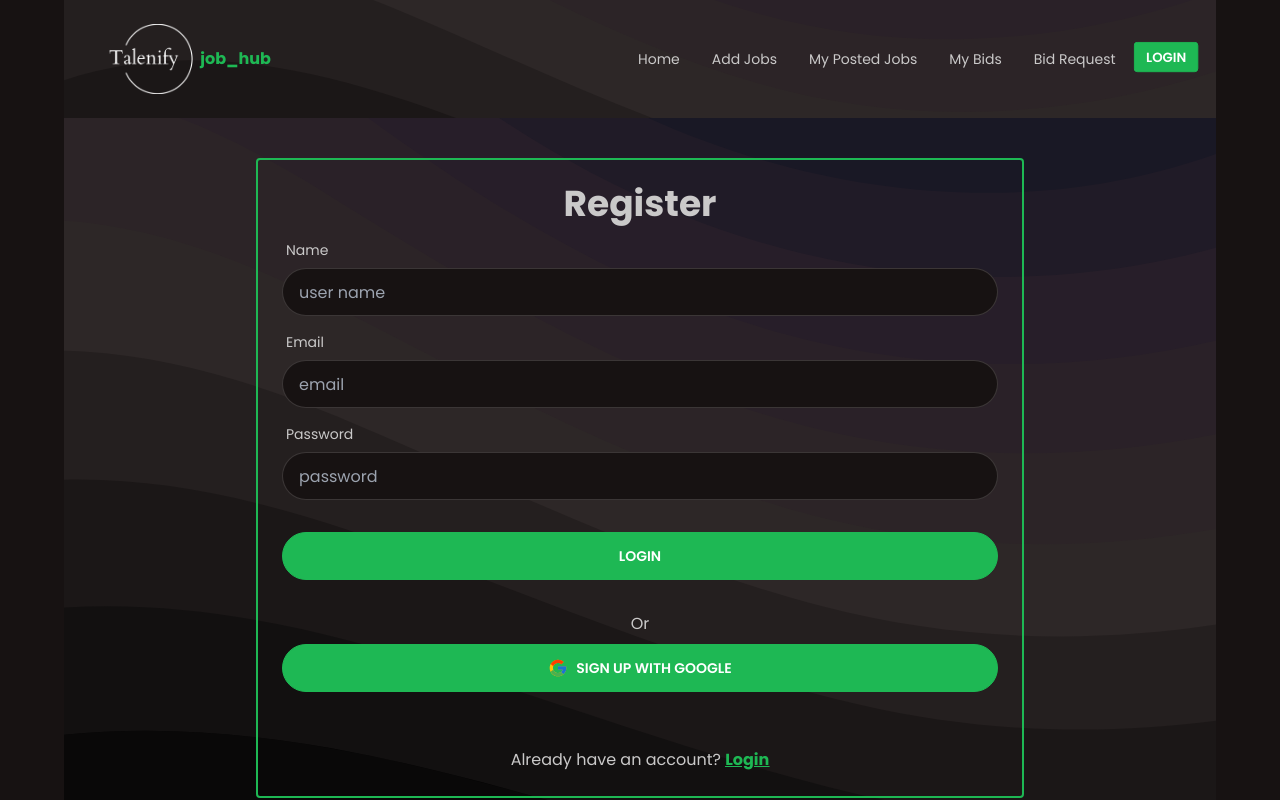
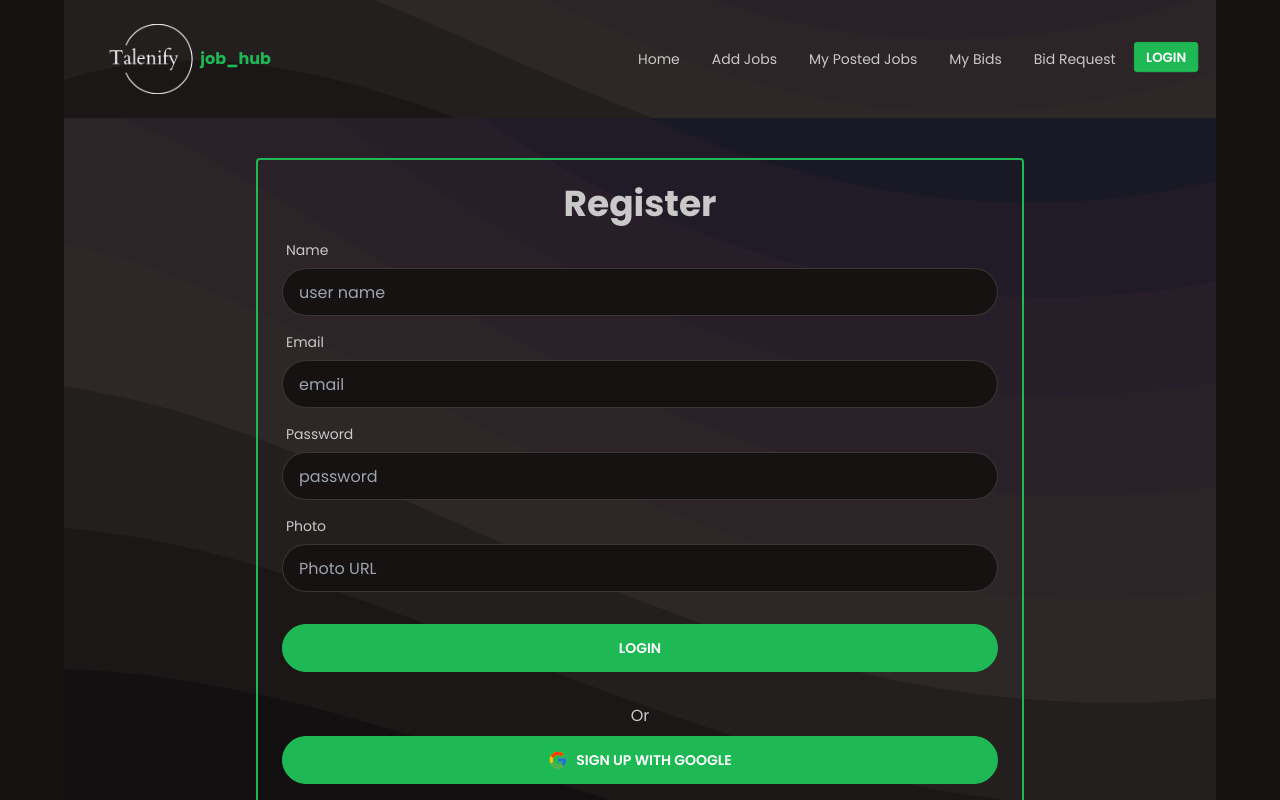
Before and after one commit to Bushra01-Dhaka/talenify, a React (Vite) app: page /register in a window 1280 px wide. Shown: the top 800 px of the page. Built offline with nearby package versions, Linux system fonts and the light colour scheme; no server answers; what @lordicon/element would draw is missing.

Commit message:
Updated user profile to set the photoUrl that user have provided

```diff
--- a/src/Firebase/firebase.config.jsx
+++ b/src/Firebase/firebase.config.jsx
@@ -1,5 +1,6 @@
 import { initializeApp } from "firebase/app";
 import { getAuth } from "firebase/auth";
+
 
 const firebaseConfig = {
   apiKey: "AIzaSyBJxYAx3XLEZZfkEyBT_etefh530XkqwoM",
--- a/src/Pages/Register/Register.jsx
+++ b/src/Pages/Register/Register.jsx
@@ -4,6 +4,8 @@ import nav_bg from "../../assets/logo/black-bg-banner.svg";
 import { useContext, useState } from "react";
 import { AuthContext } from "../../Provider/AuthProvider";
 import toast from "react-hot-toast";
+import { updateProfile } from "firebase/auth";
+
 
 const Register = () => {
   const { createUser,  googleLogin } = useContext(AuthContext);
@@ -22,8 +24,9 @@ const Register = () => {
     const name = form.name.value;
     const email = form.email.value;
     const password = form.password.value;
+    const photo = form.photo.value;
 
-    console.log(name, email, password);
+    console.log(name, email, password, photo);
 
     // register validate
 
@@ -50,6 +53,17 @@ const Register = () => {
     createUser(email,password)
     .then((result) => {
         console.log(result.user);
+
+    //   update profile data
+
+    updateProfile(result.user, {
+        displayName: "Jane Q. User", photoURL: "https://example.com/jane-q-user/profile.jpg"
+      }).then(() => {
+        console.log("User Updated")
+      })
+
+
+
         toast.success("Logged In Successfully", {
           style: {
             border: "1px solid #82CD47",
@@ -160,6 +174,21 @@ const Register = () => {
                 required
               />
             </div>
+
+            <div className="form-control">
+              <label className="label">
+                <span className="label-text">Photo</span>
+              </label>
+              <input
+                type="text"
+                placeholder="Photo URL"
+                name="photo"
+                className="input input-bordered"
+                required
+              />
+            </div>
+
+
             <div className="form-control mt-6">
               <button type='submit' className="btn btn-primary text-white">Login</button>
             </div>
--- a/src/ReUsed/Navbar.jsx
+++ b/src/ReUsed/Navbar.jsx
@@ -1,23 +1,21 @@
 import { NavLink } from "react-router-dom";
-import logo from '../assets/logo/logoWhite.png'
-import nav_bg from '../assets/logo/black-bg-banner.svg'
+import logo from "../assets/logo/logoWhite.png";
+import nav_bg from "../assets/logo/black-bg-banner.svg";
 import { useContext } from "react";
 import { AuthContext } from "../Provider/AuthProvider";
 
-
 const Navbar = () => {
-
-  const {user,logOut} = useContext(AuthContext);
+  const { user, logOut } = useContext(AuthContext);
 
   const handleLogOut = () => {
     logOut()
-    .then(result => {
+      .then((result) => {
         console.log(result.user);
       })
-    .catch(error => {
+      .catch((error) => {
         console.error(error);
-    })
-  }
+      });
+  };
 
   const navItems = (
     <>
@@ -93,42 +91,72 @@ const Navbar = () => {
         </NavLink>
       </li>
 
-          {
-            user?
+      {user ? (
+        <>
+          <div className="flex items-center">
+            <img
+              className="w-[30px] h-[30px] rounded-[30px]  border-2"
+              src={user.photoURL}
+              alt=""
+            />
+            <p className="text-[12px] ml-2">{user.email}</p>
+          </div>
 
-            <button onClick={handleLogOut} className="btn-primary text-white rounded btn btn-sm ">
+          <button
+            onClick={handleLogOut}
+            className="btn-primary text-white rounded btn btn-sm "
+          >
             Log Out
           </button>
-          :
-
-          <NavLink to='/login'>
+        </>
+      ) : (
+        <NavLink to="/login">
           <button className="btn-primary text-white rounded btn btn-sm ">
             Login
           </button>
         </NavLink>
-          }
-
-
-
+      )}
     </>
   );
   return (
-        <div  style={{backgroundImage: `url(${nav_bg})`, backgroundRepeat:'no-repeat', backgroundPosition:'center', backgroundSize:'cover'}}>
+    <div
+      style={{
+        backgroundImage: `url(${nav_bg})`,
+        backgroundRepeat: "no-repeat",
+        backgroundPosition: "center",
+        backgroundSize: "cover",
+      }}
+    >
       <div className="drawer py-4">
         <input id="my-drawer-3" type="checkbox" className="drawer-toggle" />
         <div className="drawer-content flex flex-col">
           {/* Navbar */}
           <div className="w-full navbar">
             <div className="flex-none lg:hidden">
-              <label htmlFor="my-drawer-3" aria-label="open sidebar" className="btn btn-square btn-ghost">
-                <svg xmlns="http://www.w3.org/2000/svg" fill="none" viewBox="0 0 24 24" className="inline-block w-6 h-6 stroke-current"><path strokeLinecap="round" strokeLinejoin="round" strokeWidth="2" d="M4 6h16M4 12h16M4 18h16"></path></svg>
+              <label
+                htmlFor="my-drawer-3"
+                aria-label="open sidebar"
+                className="btn btn-square btn-ghost"
+              >
+                <svg
+                  xmlns="http://www.w3.org/2000/svg"
+                  fill="none"
+                  viewBox="0 0 24 24"
+                  className="inline-block w-6 h-6 stroke-current"
+                >
+                  <path
+                    strokeLinecap="round"
+                    strokeLinejoin="round"
+                    strokeWidth="2"
+                    d="M4 6h16M4 12h16M4 18h16"
+                  ></path>
+                </svg>
               </label>
             </div>
             <div className="flex-1 px-2 mx-2">
               {/* LOGO */}
-              <img
-              className="h-[70px] object-cover"
-               src={logo} alt="" /> <span className="text-primary font-bold">job_hub</span>
+              <img className="h-[70px] object-cover" src={logo} alt="" />{" "}
+              <span className="text-primary font-bold">job_hub</span>
             </div>
             <div className="flex-none hidden lg:block">
               <ul className="menu menu-horizontal">
@@ -138,10 +166,13 @@ const Navbar = () => {
             </div>
           </div>
           {/* Page content here */}
-
         </div>
         <div className="drawer-side">
-          <label htmlFor="my-drawer-3" aria-label="close sidebar" className="drawer-overlay"></label>
+          <label
+            htmlFor="my-drawer-3"
+            aria-label="close sidebar"
+            className="drawer-overlay"
+          ></label>
           <ul className="menu p-4 w-80 min-h-full bg-base-200">
             {/* Sidebar content here */}
             {navItems}
```
Lines whose indentation alone changed are shown as unchanged.
